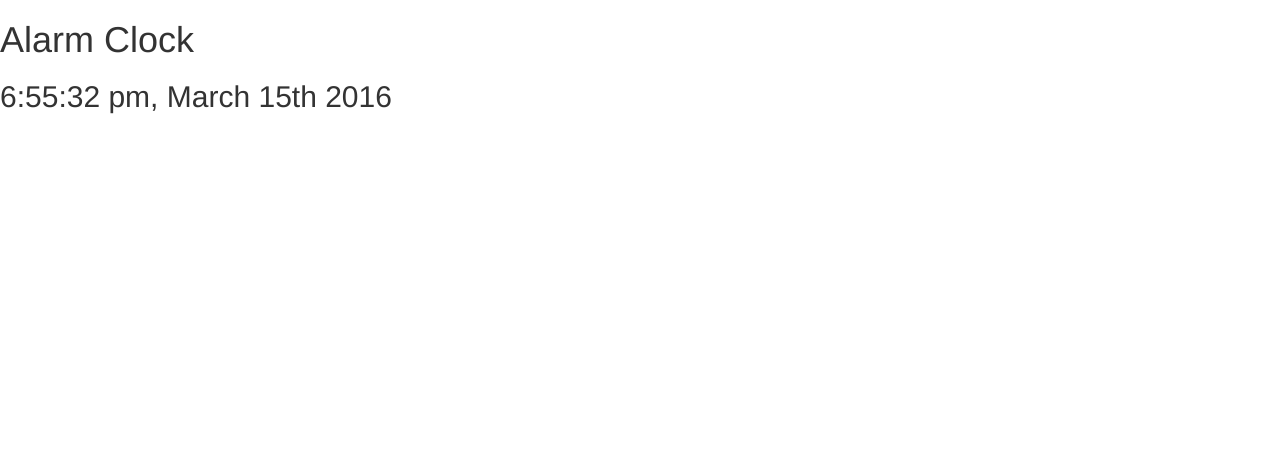
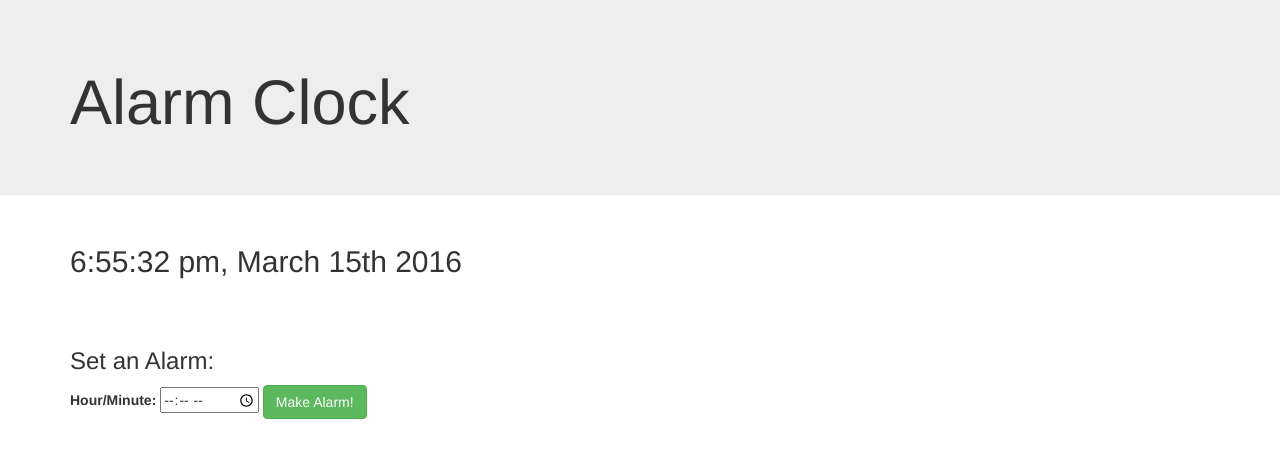
Before and after one commit to milleraundra/alarm_clock_js, a website: page index.html in a window 1280 px wide. Drawn offline with nearby package versions, Linux system fonts and the light colour scheme.

Commit message:
update index.html with alarm form

```diff
--- a/index.html
+++ b/index.html
@@ -8,7 +8,24 @@
     <title>Alarm Clock</title>
   </head>
   <body>
-    <h1>Alarm Clock</h1>
-    <h2 id="current_time"></h2>
+    <div class="jumbotron">
+      <div class="container">
+        <h1>Alarm Clock</h1>
+      </div>
+    </div>
+    <div class="container">
+      <h2 id="current_time"></h2>
+      <br>
+      <br>
+      <form id="set_alarm">
+        <h3>Set an Alarm:</h3>
+        <label for="hour">Hour/Minute:</label>
+        <input type="time" name="hours" value="">
+        <button class="btn btn-success" type="submit" name="button">Make Alarm!</button>
+      </form>
+
+    </div>
+
+
   </body>
 </html>
--- a/js/alarm-clock-interface.js
+++ b/js/clock-interface.js
@@ -1,9 +1,7 @@
 var Clock = require('./../js/Clock.js').Clock;
-var showTime = require('./../js/Clock.js').showTime;
+// var showTime = require('./../js/Clock.js').showTime;
 
 $(document).ready(function() {
   Clock();
-  console.log("I'm working!!");
-
-
+  // console.log("I'm working!!");
 });
```
Also changed, not shown: build/js/app.js, 1 other file.
